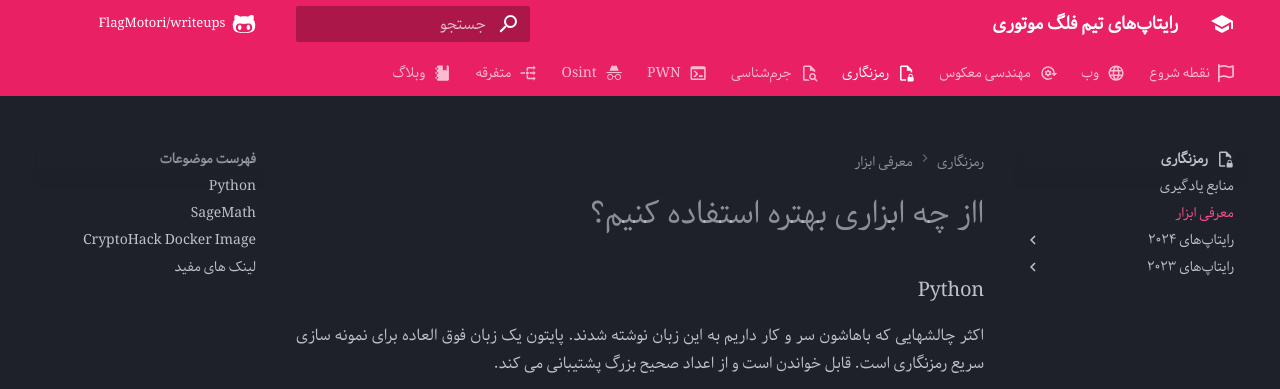
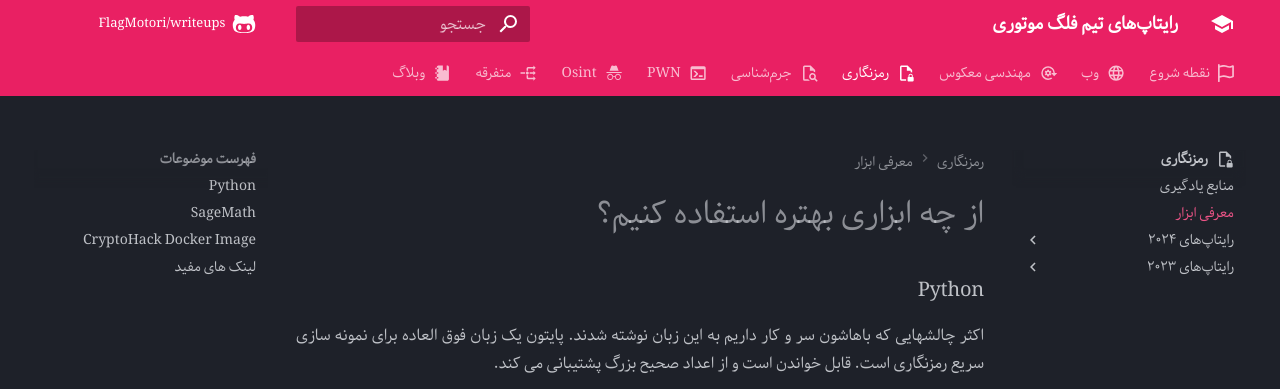
Before and after one commit to FlagMotori/writeups, an MkDocs documentation site: the page built from docs/crypto/Tools/index.md, in a window 1280 px wide and 900 px high. Shown: the top 389 px of the window. Built offline with MkDocs 1.6.1 and Material for MkDocs 9.7.7, drawn with Linux system fonts in a browser that asks for light colours; comment, search, counter and statistics services are not loaded.

Commit message:
fix crypto tools header

```diff
--- a/docs/crypto/Tools/index.md
+++ b/docs/crypto/Tools/index.md
@@ -1,4 +1,4 @@
-# ااز چه ابزاری بهتره استفاده کنیم؟
+# از چه ابزاری بهتره استفاده کنیم؟
 
 ### Python
 اکثر چالشهایی که باهاشون سر و کار داریم به این زبان نوشته شدند.
```
